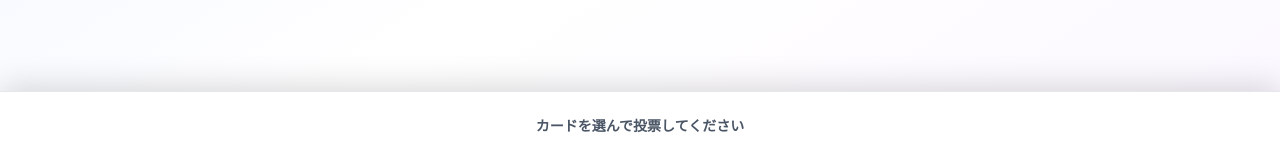
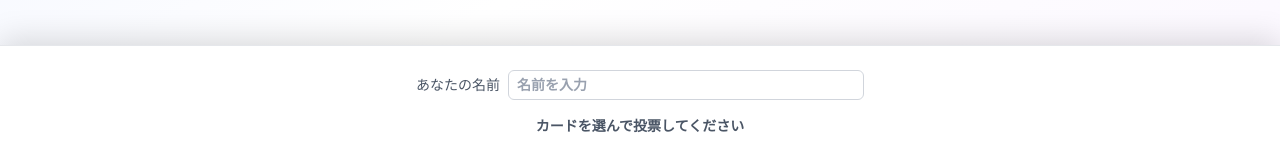
Before and after one commit to f96u/planning-poker, a Next.js app: page /rooms/1 in a window 1280 px wide. Shown: the part 484-644 px from the top of the page. Built offline with nearby package versions, Linux system fonts and the light colour scheme; no server answers.

Commit message:
add: 自分の名前を変更できるようにする

```diff
--- a/src/app/rooms/[id]/_components/Board.tsx
+++ b/src/app/rooms/[id]/_components/Board.tsx
@@ -13,7 +13,6 @@ type Props = {
 export function Board({ roomId }: Props) {
   const [roomData, setRoomData] = useState<Room | null>(null);
   const { user, loading: authLoading } = useAuth();
-  const [myName] = useState('ゲスト');
 
   // 入室処理
   useEffect(() => {
@@ -21,11 +20,10 @@ export function Board({ roomId }: Props) {
 
     const userRef = ref(db, `rooms/${roomId}/users/${user.uid}`);
     update(userRef, {
-      name: myName,
       online: true,
     });
     onDisconnect(userRef).update({ online: false });
-  }, [roomId, myName, user]);
+  }, [roomId, user]);
 
   // リアルタイム同期
   useEffect(() => {
--- a/src/app/rooms/[id]/_components/Hand.tsx
+++ b/src/app/rooms/[id]/_components/Hand.tsx
@@ -16,8 +16,9 @@ type Props = {
 export function Hand({ roomId }: Props) {
   const [roomData, setRoomData] = useState<Room | null>(null);
   const { user, loading: authLoading } = useAuth();
+  const [editingName, setEditingName] = useState('');
 
-  // リアルタイム同期（手札エリア用）
+  // リアルタイム同期
   useEffect(() => {
     if (!user) return;
 
@@ -32,6 +33,23 @@ export function Hand({ roomId }: Props) {
 
   const revealed = roomData?.status === 'revealed';
   const isLoading = authLoading || !roomData;
+  const currentName =
+    (user && roomData?.users?.[user.uid]?.name) || 'ゲスト';
+
+  const handleNameFocus = () => {
+    // 初回フォーカス時に名前が未入力なら現在の名前で初期化
+    if (editingName === '' && currentName) {
+      setEditingName(currentName);
+    }
+  };
+
+  const handleNameBlur = () => {
+    if (!user) return;
+    const trimmed = editingName.trim() || currentName || 'ゲスト';
+    setEditingName(trimmed);
+    const userRef = ref(db, `rooms/${roomId}/users/${user.uid}`);
+    update(userRef, { name: trimmed, online: true });
+  };
 
   const handleVote = (card: number | string) => {
     if (!user) return;
@@ -44,6 +62,20 @@ export function Hand({ roomId }: Props) {
 
   return (
     <>
+      {/* 自分の名前編集 */}
+      <div className="max-w-md mx-auto mb-4 flex items-center gap-2">
+        <label className="text-sm text-gray-600 whitespace-nowrap">あなたの名前</label>
+        <input
+          type="text"
+          value={editingName}
+          onChange={(e) => setEditingName(e.target.value)}
+          onFocus={handleNameFocus}
+          onBlur={handleNameBlur}
+          placeholder="名前を入力"
+          className="flex-1 font-semibold rounded-md border border-gray-300 px-2 py-1 text-sm text-gray-900 placeholder:text-gray-400 focus:outline-none focus:ring-2 focus:ring-indigo-500 focus:border-indigo-500 bg-white"
+        />
+      </div>
+
       <p className="text-sm font-semibold text-gray-600 mb-2 text-center">
         {revealed ? '結果が開示されました' : 'カードを選んで投票してください'}
       </p>
```
